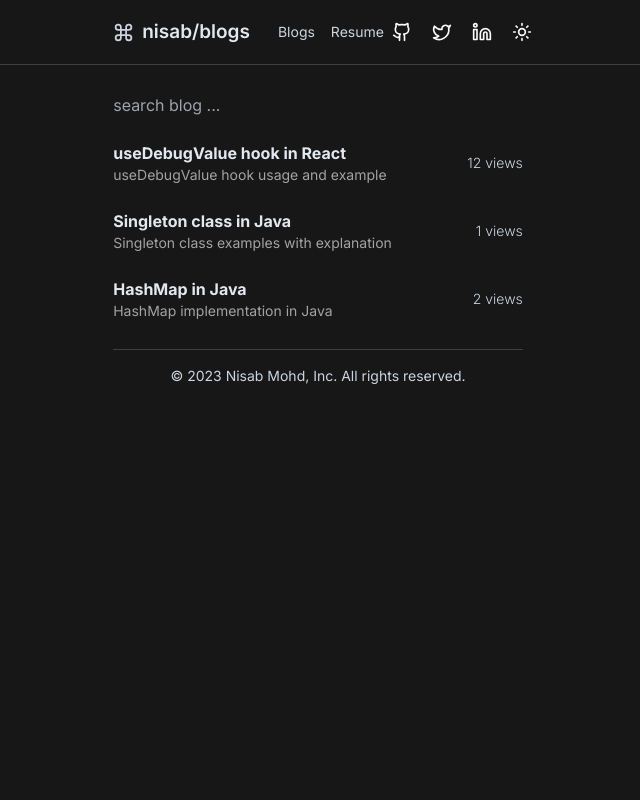
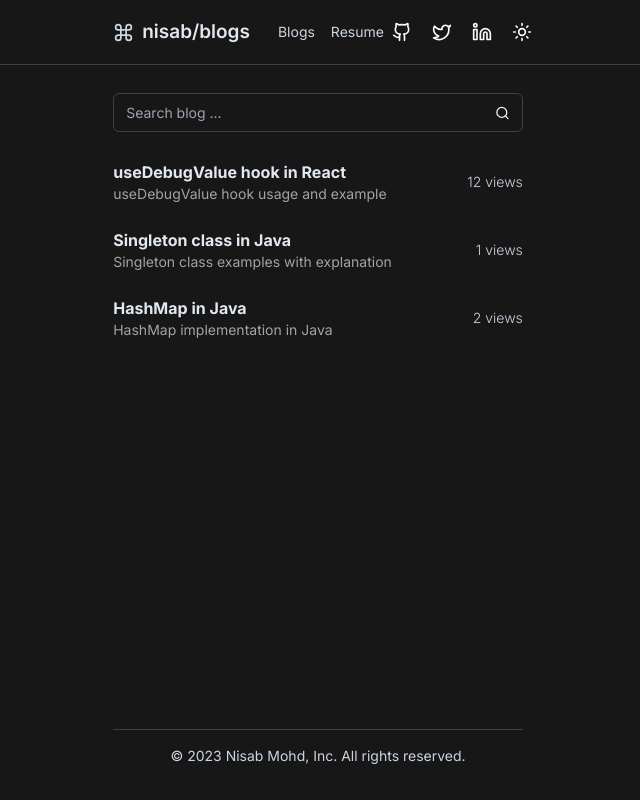
Before and after one commit to nisabmohd/nisabmohd.blog, a Next.js app: page /blog in a window 1280 px wide. Shown: the whole page, without its empty margins (322-962 px from the left). Built offline with nearby package versions, Linux system fonts and the light colour scheme.

Commit message:
search component

```diff
--- a/src/app/blog/page.tsx
+++ b/src/app/blog/page.tsx
@@ -1,7 +1,7 @@
 import BlogCard from "@/components/blog-card";
 import type { Metadata } from "next";
-import { Input } from "@/components/ui/input";
 import { getAllMetaData } from "@/lib/markdown";
+import SearchBar from "@/components/search";
 
 export const metadata: Metadata = {
   title: "All blogs",
@@ -12,11 +12,7 @@ export default async function page() {
   const metadatas = await getAllMetaData();
   return (
     <div className="flex flex-col gap-4 pt-2">
-      <input
-        type="text"
-        className="w-full bg-transparent"
-        placeholder="search blog ..."
-      />
+      <SearchBar />
       <div className="flex flex-col gap-6 pt-2">
         {metadatas.map(({ description, slug, title, views }) => (
           <BlogCard
--- a/src/app/layout.tsx
+++ b/src/app/layout.tsx
@@ -25,7 +25,7 @@ export default function RootLayout({
           <Navbar />
         </nav>
 
-        <main className="py-5 w-[32%] max-[1200px]:w-[85%] max-[500px]:w-[91%] m-auto">
+        <main className="py-5 w-[32%] max-[1200px]:w-[85%] max-[500px]:w-[91%] m-auto min-h-[82vh]">
           {children}
         </main>
         <footer className="w-[32%] max-[1200px]:w-[85%] max-[500px]:w-[91%] m-auto text-center text-sm dark:text-slate-300 py-4 border-t-[1px] dark:border-neutral-700 border-neutral-300 mt-2 text-slate-800">
--- a/src/components/navbar.tsx
+++ b/src/components/navbar.tsx
@@ -28,7 +28,7 @@ export default function Navbar() {
 
   if (loading)
     return (
-      <div className="w-[32%] max-[1200px]:w-[85%] max-[500px]:w-[91%] m-auto flex flex-row items-center justify-between h-14"></div>
+      <div className="w-[32%] max-[1200px]:w-[85%] max-[500px]:w-[91%] m-auto flex flex-row items-center justify-between h-16 py-2"></div>
     );
 
   return (
--- /dev/null
+++ b/src/components/search.tsx
@@ -0,0 +1,32 @@
+"use client";
+
+import useDebounce from "@/hooks/useDebounce";
+import { Search } from "lucide-react";
+import { useRouter } from "next/navigation";
+import { useRef, useState } from "react";
+
+export default function SearchBar() {
+  const router = useRouter();
+  const [key, setKey] = useState("");
+  const isInitialRender = useRef<boolean>(true);
+  useDebounce(() => {
+    if (isInitialRender.current) {
+      isInitialRender.current = false;
+      return;
+    }
+    if (!key) return;
+    router.push(`/blog?key=${key}`);
+  }, [key]);
+  return (
+    <div className="input flex flex-row gap-3 items-center bg-inherit py-[8.5px] border-[1px] dark:border-neutral-700 border-neutral-300 rounded-md mb-[3.5px] px-3">
+      <input
+        value={key}
+        onChange={(e) => setKey(e.target.value)}
+        type="text"
+        className="w-full bg-transparent outline-none text-sm"
+        placeholder="Search blog ..."
+      />
+      <Search className="w-4 h-4" />
+    </div>
+  );
+}
--- /dev/null
+++ b/src/components/tag.tsx
@@ -0,0 +1,3 @@
+export default function Tag() {
+  return <div>tag</div>;
+}
--- /dev/null
+++ b/src/hooks/useDebounce.ts
@@ -0,0 +1,21 @@
+import { useEffect } from "react";
+
+type cleanUpFn = () => void;
+
+export default function useDebounce(
+  cb: () => void | cleanUpFn,
+  deps: Array<unknown>,
+  delay: number = 1200
+) {
+  useEffect(() => {
+    let rt: void | cleanUpFn;
+    const timer = setTimeout(() => {
+      rt = cb();
+    }, delay);
+    return () => {
+      clearTimeout(timer);
+      rt?.();
+    };
+    // eslint-disable-next-line react-hooks/exhaustive-deps
+  }, [...deps]);
+}
```
